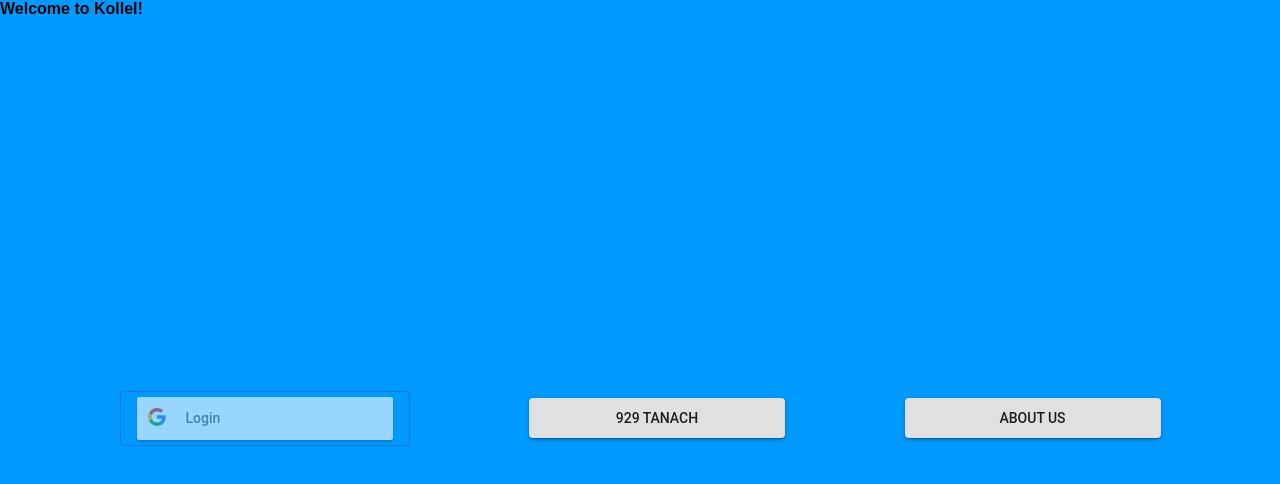
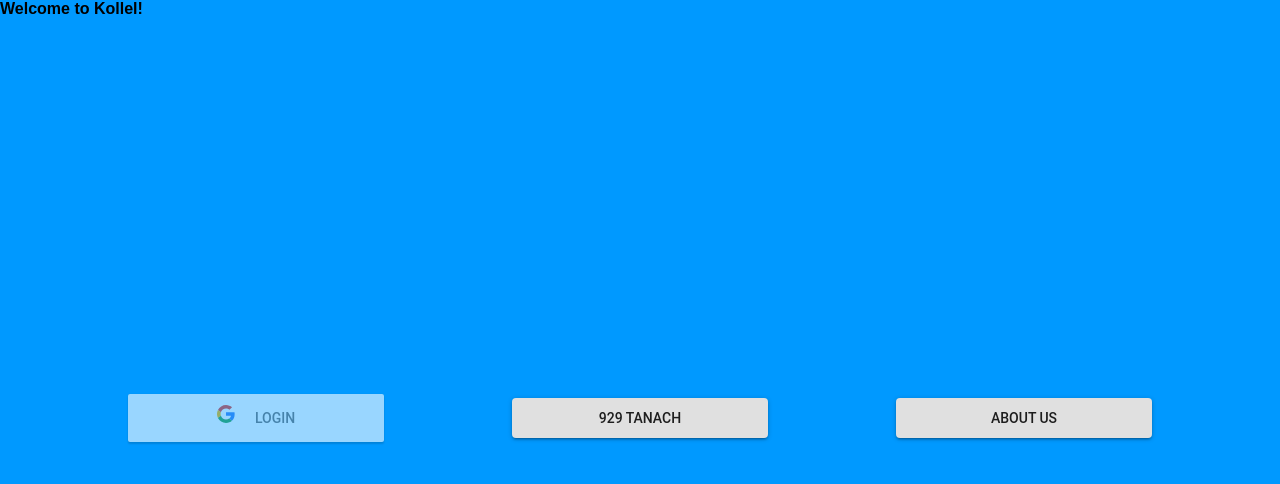
Before and after one commit to Zabari/kollel, a React (Create React App) app in the folder kollel/: page / in a window 1280 px wide. Shown: the top 484 px of the page. Built offline with nearby package versions, Linux system fonts and the light colour scheme; no server answers.

Commit message:
wow better button

```diff
--- a/kollel/src/Login.js
+++ b/kollel/src/Login.js
@@ -34,19 +34,21 @@ export default class Login extends Component {
 
     }
     render(){
+        // let x = GoogleLogin();
+        // console.log(x);
+        const googleButton = props =>(<GoogleLogin
+            clientId={process.env.REACT_APP_GOOGLE_KEY}
+            buttonText="Login"
+            onSuccess={this.success}
+            onFailure={responseGoogle}
+        {...props}/>);
         return (
             <Button
-                variant="outlined"
-                color="primary"
+                variant="contained"
                 className="Welcomebutton"
+                component={googleButton}
             >
-            <GoogleLogin
-                className="Welcomebutton"
-                clientId={process.env.REACT_APP_GOOGLE_KEY}
-                buttonText="Login"
-                onSuccess={this.success}
-                onFailure={responseGoogle}
-            />
+            Login
             </Button>
         );
     }
```
